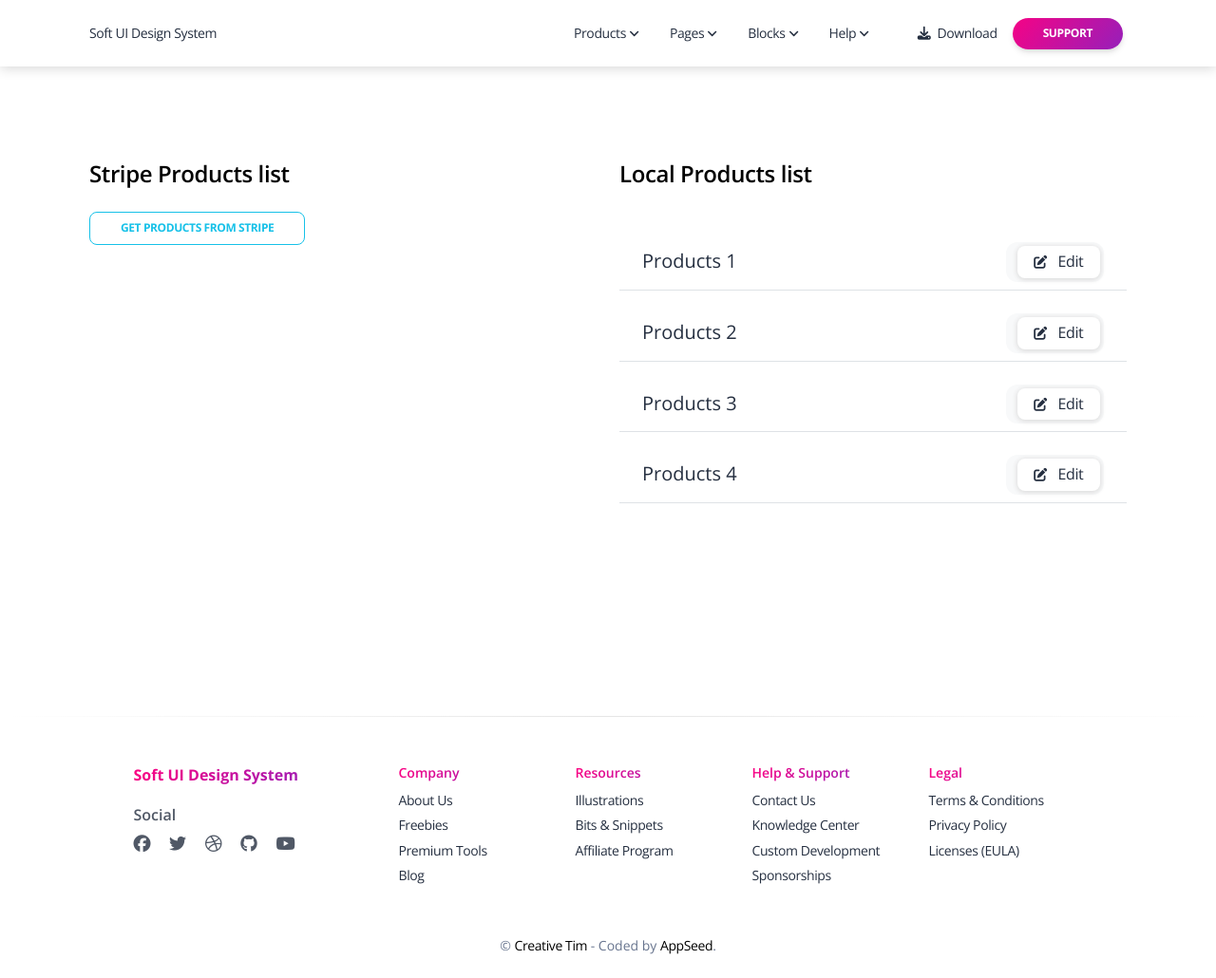
After one commit to app-generator/ecommerce-django-stripe, a Django app: page /load-product/ in a window 1280 px wide; the page is wider, and only the part inside the window is pictured. The commit adds this page. Shown: that part at 95% size. Run offline with Django 4.2, Linux system fonts and the light colour scheme; the visitor is signed in with stand-in values (Sample User, id 1); some libraries are stand-ins or nearby versions.

Commit message:
load stripe product and create new product

```diff
--- /dev/null
+++ b/products/templates/ecommerce/create-product.html
@@ -0,0 +1,111 @@
+{% extends 'layouts/base.html' %}
+
+{% block content %}
+
+  {% include "includes/navigation-light.html" %}
+
+    <section class="py-sm-7 py-5 position-relative">
+        <div class="container">
+            <div class="row">
+                <div class="col-6 mx-auto">
+                    <h4 class="mb-4">
+                        <a href="#">
+                          Stripe Products list
+                        </a>
+                    </h4>
+                    <div class="d-block mb-3">
+                        <form method="post">
+                            {% csrf_token %}
+                            <button type="submit" class="btn btn-sm btn-outline-info text-nowrap mb-0">Get products from Stripe</button>
+                        </form>
+                    </div>
+                    {% if productdict %}
+                    {% for product in productdict %}
+                        <div class="mb-3">
+                            <div class="container border-bottom">
+                                <div class="row justify-space-between py-2">
+                                    <div data-bs-toggle="collapse" href="#stripe{{forloop.counter}}" role="button" aria-expanded="false" aria-controls="stripe{{forloop.counter}}" class="col-lg-3 me-auto">
+                                        <p class="lead text-dark pt-1 mb-0">Products {{forloop.counter}}</p>
+                                    </div>
+                                    <div class="col-lg-3">
+                                        <div class="nav-wrapper position-relative end-0">
+                                            <ul class="nav nav-pills nav-fill flex-row p-1" role="tablist">
+                                                <li class="nav-item">
+                                                <a class="nav-link mb-0 px-0 py-1 active" href="{% url 'create_product' %}">
+                                                    <i class="fas fa-plus text-sm me-2"></i> Create
+                                                </a>
+                                                </li>
+                                                {% comment %} <li class="nav-item">
+                                                <a class="nav-link mb-0 px-0 py-1" data-bs-toggle="tab" href="#code-header-1" role="tab" aria-controls="code" aria-selected="false">
+                                                    <i class="fas fa-code text-sm me-2"></i> Code
+                                                </a>
+                                                </li> {% endcomment %}
+                                            </ul>
+                                        </div>
+                                    </div>
+                                </div>
+                            </div>
+
+                            <div id="stripe{{forloop.counter}}" class="tab-pane collapse" id="code-header-1">
+                                <div class="position-relative p-4 pb-2">
+                                    <pre id="beautified">
+                                        {{product}}
+                                    </pre>
+                                </div>
+                            </div>
+                        </div>
+                    {% endfor %}
+                    {% endif %}
+                </div>
+                <div class="col-6 mx-auto">
+                    <h4 class="mb-5">
+                        <a href="#">
+                          Local Products list
+                        </a>
+                    </h4>
+                    {% if local_products %}
+                    {% for local_product in local_products %}
+                        <div class="mb-3">
+                            <div class="container border-bottom">
+                                <div class="row justify-space-between py-2">
+                                    <div data-bs-toggle="collapse" href="#local{{forloop.counter}}" role="button" aria-expanded="false" aria-controls="local{{forloop.counter}}"  class="col-lg-3 me-auto">
+                                        <p class="lead text-dark pt-1 mb-0">Products {{forloop.counter}}</p>
+                                    </div>
+                                    <div class="col-lg-3">
+                                        <div class="nav-wrapper position-relative end-0">
+                                            <ul class="nav nav-pills nav-fill flex-row p-1" role="tablist">
+                                                {% comment %} <li class="nav-item">
+                                                    <a class="nav-link mb-0 px-0 py-1 active" data-bs-toggle="tab" href="#preview-header-1" role="tab" aria-controls="preview" aria-selected="true">
+                                                        <i class="fas fa-plus text-sm me-2"></i> Create
+                                                    </a>
+                                                </li> {% endcomment %}
+                                                <li class="nav-item">
+                                                    <a class="nav-link mb-0 px-0 py-1 active ms-2" href="{% url 'update_product' token="prod_MdprMpcD5JvLix" %}">
+                                                        <i class="fas fa-edit text-sm me-2"></i> Edit
+                                                    </a>
+                                                </li>
+                                            </ul>
+                                        </div>
+                                    </div>
+                                </div>
+                            </div>
+
+                            <div id="local{{forloop.counter}}" class="tab-pane collapse" id="code-header-1">
+                                <div class="position-relative p-4 pb-2">
+                                    <pre id="beautified">
+                                        {{local_product}}
+                                    </pre>
+                                    <textarea class="form-control" style="height: 500px;">
+                                        {{local_product}}
+                                    </textarea>
+                                </div>
+                            </div>
+                        </div>
+                    {% endfor %}
+                    {% endif %}
+                </div>
+            </div>
+        </div>
+    </section>
+
+{% endblock content %}
--- a/products/templates/includes/navigation-light.html
+++ b/products/templates/includes/navigation-light.html
@@ -43,6 +43,11 @@
                   </div>
                   Samples
                 </h6>
+                {% if request.user.is_superuser %}
+                <a href="{% url 'load_product' %}" class="dropdown-item border-radius-md">
+                  Create Products
+                </a>
+                {% endif %}
                 <a href="/" class="dropdown-item border-radius-md">
                   All Products
                 </a>
--- a/products/urls.py
+++ b/products/urls.py
@@ -11,6 +11,9 @@ from django.conf.urls.static import static
 urlpatterns = [
     path('', views.index, name="products_index"),
     path('product/<str:slug>/', views.product_details, name='product_details'),
+    path('load-product/', views.load_product_json, name='load_product'),
+    path('create-product/', views.create_new_product, name='create_product'),
+    path('update-product/<str:token>/', views.update_product, name='update_product'),
     path('create-checkout-session/<str:slug>/', views.create_checkout_session, name="create-checkout-session"),
     path('success/', views.success, name="success"),
     path('cancelled/', views.cancelled, name="cancelled"),
--- a/products/utils.py
+++ b/products/utils.py
@@ -32,7 +32,7 @@ def get_files( aPath, ext='html' ):
             matches.append( item )
     return matches
 
-def get_products( ):
+def get_product( ):
     return get_files( get_products_dir(), 'json' )
 
 def get_slug( aPath, aExt='json' ):
@@ -41,10 +41,21 @@ def get_slug( aPath, aExt='json' ):
         return tail.replace('.' + aExt, '') # remove extension
     return None
 
+def load_json_product( aJSONPath ):
+    f = open(aJSONPath, 'r')
+    if not f:
+        return None
+
+    # Read Product Info
+    data = json.load( f )
+
+    return data
+
 def load_product( aJSONPath ):
     f = open(aJSONPath, 'r')
     if not f:
         return None
+
     # Read Product Info
     data = json.load( f )
 
--- a/products/views.py
+++ b/products/views.py
@@ -3,13 +3,19 @@
 Copyright (c) 2019 - present AppSeed.us
 """
 
+import json
 from django.conf import settings
-from django.shortcuts import render
+from django.shortcuts import render, redirect
 from django.http import JsonResponse
 import stripe
-from products.utils import get_products, Product, load_product, load_product_by_slug
+from products.utils import get_product, Product, load_product, load_product_by_slug, load_json_product
+
+from stripe_python import get_products
 
 stripe.api_key = getattr(settings, 'STRIPE_SECRET_KEY')
+
+STRIPE_KEY = getattr(settings, 'STRIPE_SECRET_KEY')
+OUTPUT_FILE = 'products/templates/products/products.json'
 
 def index(request):
     # Collect Products
@@ -17,7 +23,7 @@ def index(request):
     featured_product = None
 
     # Scan all JSONs in `templates/products`
-    for aJsonPath in get_products():
+    for aJsonPath in get_product():
         if 'featured.json' in aJsonPath:
             continue
 
@@ -86,6 +92,65 @@ def create_checkout_session(request, slug):
         return JsonResponse({"sessionId": checkout_session["id"]})
     except Exception as e:
         return JsonResponse(error=str(e)), 403
+
+def load_product_json(request):
+    if request.user.is_superuser:
+        json_data = []
+
+        # load stripe product
+        if request.method == "POST":
+            products = stripe.Product.list(expand = ['data.default_price'])
+            productdict = []
+            for product in products:
+                dict= {}
+                dict['id'] = product['id']
+                dict['name'] = product['name']
+                dict['description'] = product['description']
+                dict['images'] = product['images']
+                dict['price_default'  ] = { product["default_price"]["id"]: product["default_price"]["unit_amount"]/100}
+
+                all_prices = stripe.Price.list(product=product["id"]).data
+                pricedict = {}
+
+                for price in all_prices:
+                    pricedict[price["id"]] = price["unit_amount"] / 100
+                dict['prices'] = pricedict
+                productdict.append(dict)
+
+            for product in productdict:
+                json_product = json.dumps( {"data": product}, indent=4, separators=(',', ': ') )
+                json_data.append(json_product)
+
+        # load local product
+        local_products = []
+        for aJsonPath in get_product():
+            if 'featured.json' in aJsonPath:
+                continue
+            local_json = load_json_product(aJsonPath)
+            local_products.append(json.dumps( {"data": local_json}, indent=4, separators=(',', ': ') ))
+
+        context = {
+            'productdict': json_data,
+            'local_products': local_products
+        }
+        return render(request, 'ecommerce/create-product.html', context)
+    else:
+        return redirect('/')
+
+def create_new_product(request):
+    get_products(STRIPE_KEY, OUTPUT_FILE)
+    return redirect('/load-product')
+
+def update_product(request, token):
+    with open('products/templates/products/products.json', 'r+') as f:
+        data = json.load(f)
+        for dt in data['data']:
+            if (dt['id'] == token):
+                dt['name'] = "Honda Sevic Sedan"
+        f.seek(0)
+        json.dump(data, f, indent=4)
+        f.truncate()
+    return redirect('/load-product')
 
 # pages
 
--- a/requirements.txt
+++ b/requirements.txt
@@ -6,6 +6,7 @@ gunicorn==20.1.0
 idna==3.4
 Pillow==9.2.0
 python-dotenv==0.21.0
+python-stripe==0.0.5
 requests==2.28.1
 sqlparse==0.4.3
 stripe==4.2.0
```
Also changed, not shown: products/templates/products/products.json (added, +32 -0 lines), run.py (added, +21 -0 lines).
